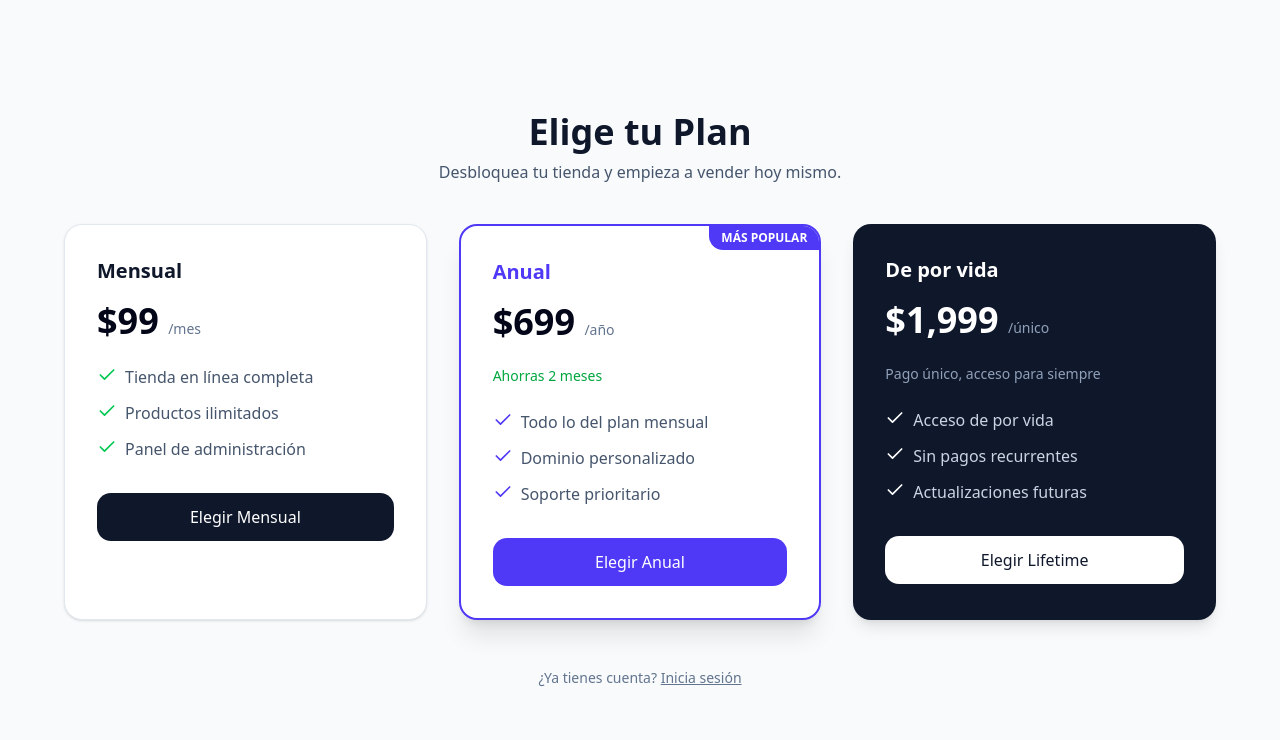
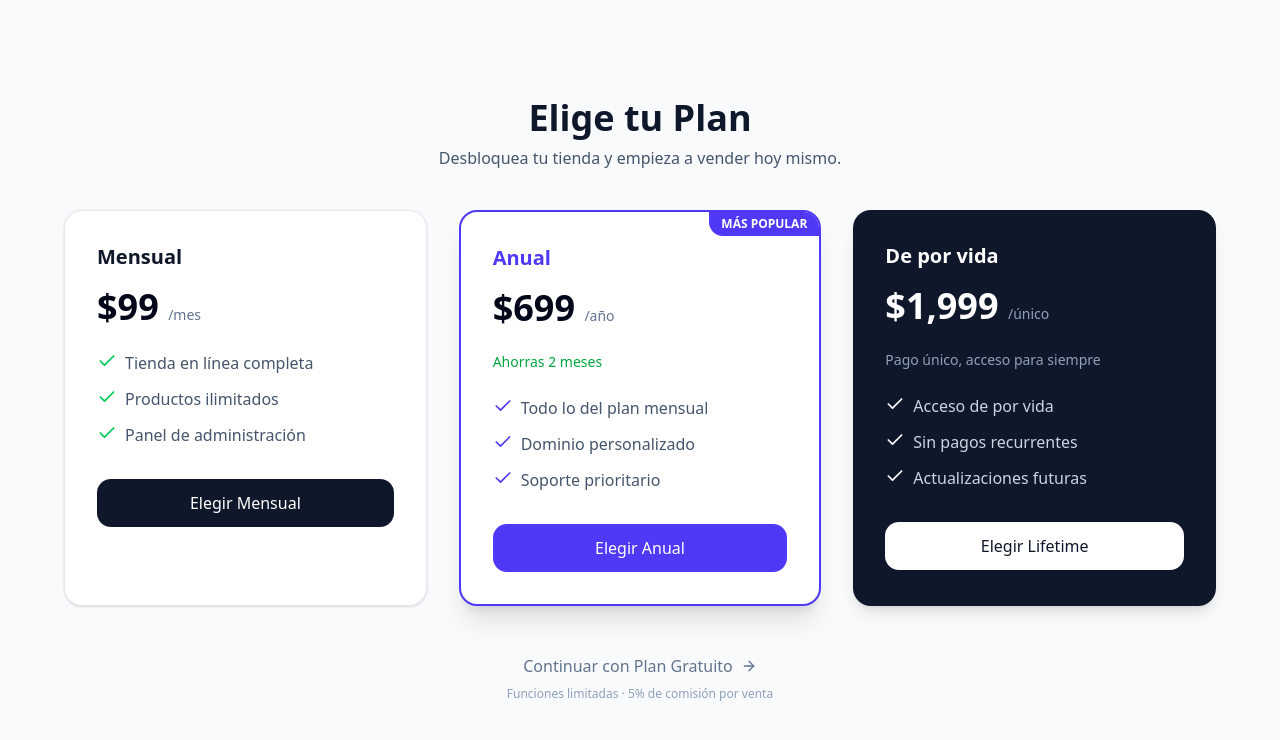
Before and after one commit to LaloNchera22/blueschoks, a Next.js app: page /pricing in a window 1280 px wide. Shown: the top 740 px of the page. Built offline with nearby package versions, Linux system fonts and the light colour scheme.

Commit message:
boton de pagos

```diff
--- a/app/dashboard/layout.tsx
+++ b/app/dashboard/layout.tsx
@@ -7,38 +7,25 @@ export default async function DashboardLayout({
 }: {
   children: React.ReactNode
 }) {
-  // 1. Verificar Sesión (Si no hay usuario, al login)
   const user = await getUser()
   if (!user) {
     redirect("/login")
   }
 
-  // 2. Obtener datos del perfil
   const profile = await getProfile()
 
-  // ---------------------------------------------------------
-  // 3. EL FILTRO DE PAGO (PAYWALL) - NUEVO CÓDIGO
-  // ---------------------------------------------------------
-  // Si el usuario no es PRO (o no tiene perfil aún),
-  // lo expulsamos del Dashboard y lo mandamos a ver los precios.
-  if (!profile?.is_pro) {
-    redirect("/pricing")
-  }
+  // ❌ HE BORRADO EL BLOQUE QUE DECÍA: if (!profile?.is_pro) redirect("/pricing")
+  // Ahora los usuarios gratuitos PUEDEN entrar.
 
-  // 4. Si pasa el filtro (es PRO), le mostramos el Dashboard
   return (
     <div className="flex h-screen w-full bg-slate-50 overflow-hidden">
-
-      {/* Sidebar intacto con tu configuración actual */}
       <AppSidebar
           shopUrl={profile?.slug || ""}
           userEmail={user.email || ""}
       />
-
       <main className="flex-1 overflow-y-auto h-full relative">
         {children}
       </main>
-
     </div>
   )
 }
--- a/app/pricing/page.tsx
+++ b/app/pricing/page.tsx
@@ -1,4 +1,4 @@
-import { Check } from "lucide-react";
+import { Check, ArrowRight } from "lucide-react"; // Agregamos ArrowRight
 import Link from "next/link";
 
 export default function PricingPage() {
@@ -56,9 +56,18 @@ export default function PricingPage() {
         </div>
       </div>
 
-      <div className="mt-12 text-sm text-slate-500">
-        ¿Ya tienes cuenta? <Link href="/login" className="underline">Inicia sesión</Link>
+      {/* --- BOTÓN NUEVO: CONTINUAR GRATIS --- */}
+      <div className="mt-12 text-center animate-in fade-in slide-in-from-bottom-4 duration-1000">
+        <Link
+          href="/dashboard"
+          className="group inline-flex items-center gap-2 text-slate-500 hover:text-slate-900 font-medium transition-colors"
+        >
+          Continuar con Plan Gratuito
+          <ArrowRight className="w-4 h-4 group-hover:translate-x-1 transition-transform" />
+        </Link>
+        <p className="text-xs text-slate-400 mt-2">Funciones limitadas · 5% de comisión por venta</p>
       </div>
+
     </div>
   )
 }
```
